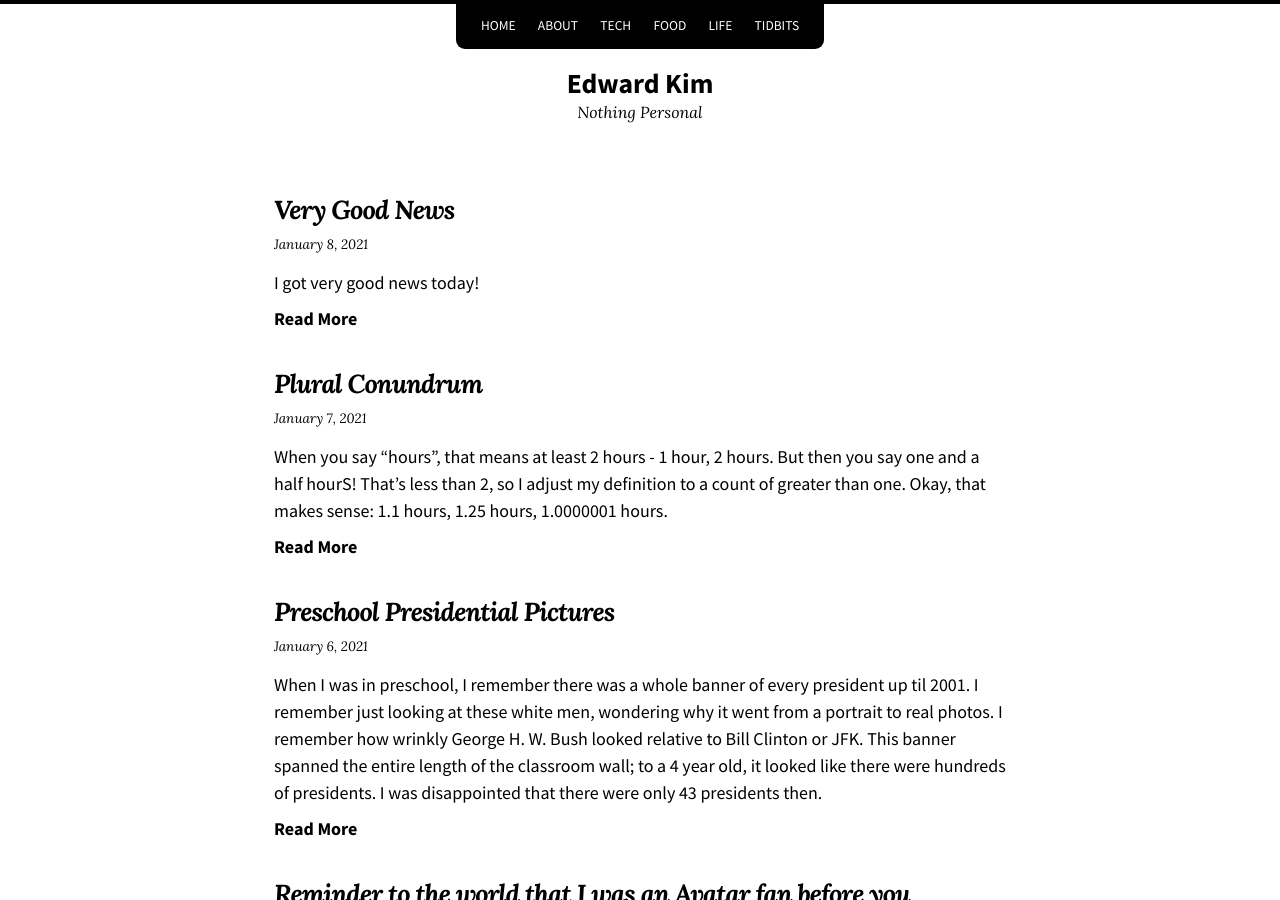
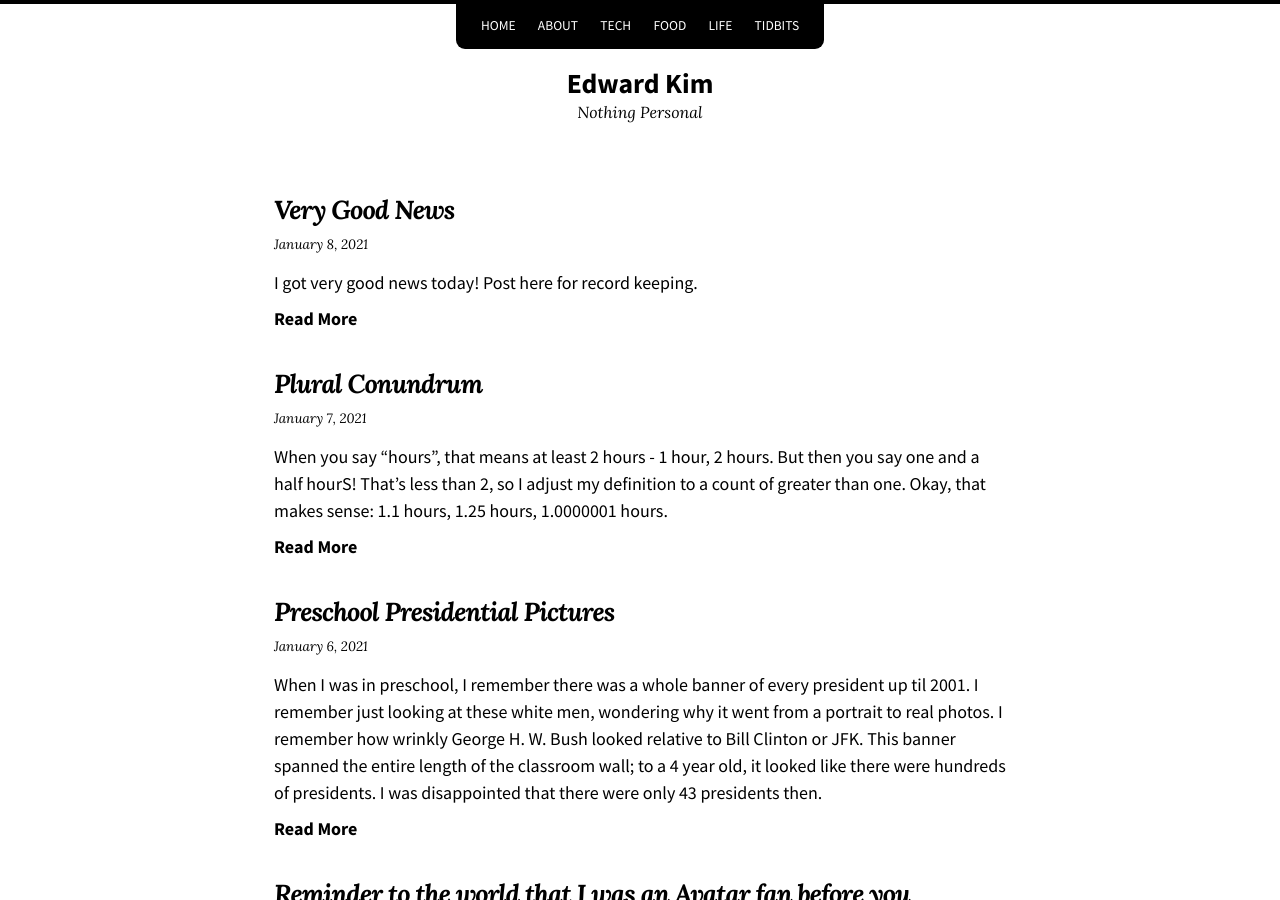
Before and after one commit to edward1kim/edward1kim.github.io, a Jekyll site: the page built from index.md, in a window 1280 px wide and 900 px high. Built offline with Jekyll 4.4.1, drawn with Linux system fonts in a browser that asks for light colours; nearby versions of some CDN libraries; a script that is not in the unit is left out.

Commit message:
new post

```diff
--- a/_posts/2021-01-08-very-good-news.md
+++ b/_posts/2021-01-08-very-good-news.md
@@ -8,4 +8,4 @@ categories:
     - Tidbits
 ---
 
-I got very good news today!
+I got very good news today! Post here for record keeping.
```
